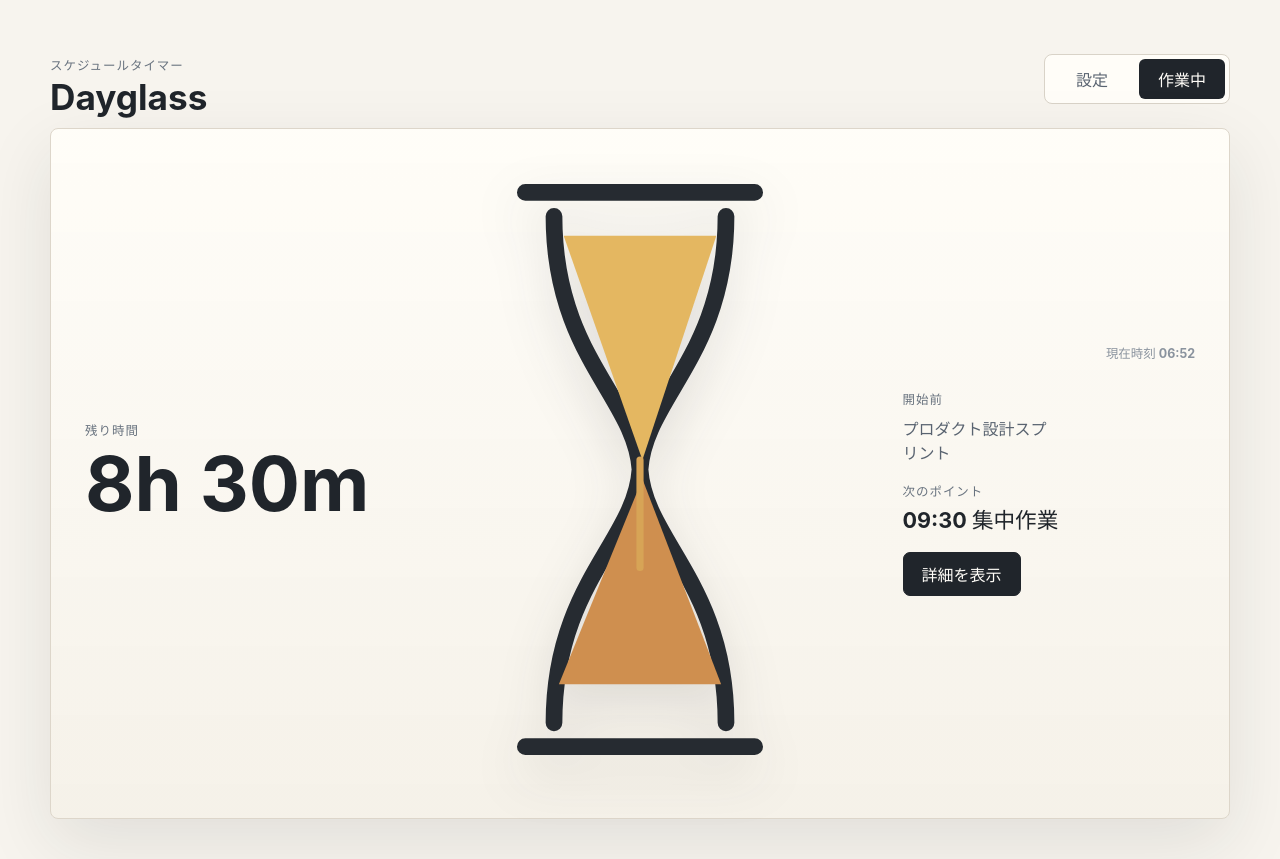
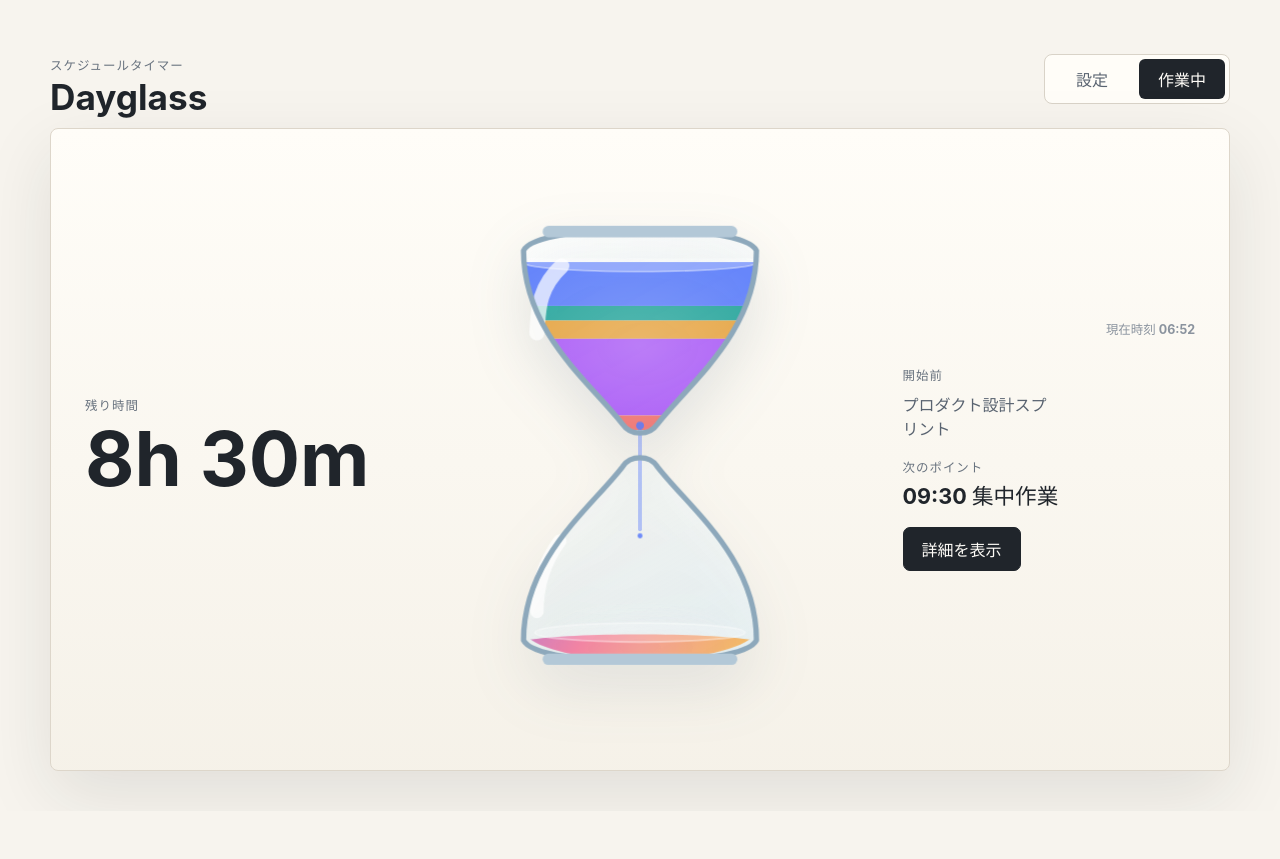
Before and after one commit to 427harinn/Dayglass, a React (Vite) app: page / in a window 1280 px wide. Both pictures are taken after a click on the button "作業中". After the commit the page ends 811 px from the top, so only its background shows below. Built offline with nearby package versions, Linux system fonts and the light colour scheme.

Commit message:
UIをアバウトに作成

```diff
--- a/src/components/FocusView.tsx
+++ b/src/components/FocusView.tsx
@@ -1,5 +1,6 @@
 import { useState } from 'react';
 import {
+  buildHourglassSegments,
   buildTimelineLayout,
   getCurrentEvent,
   getElapsedPercent,
@@ -35,6 +36,7 @@ export function FocusView({ session, currentTime }: FocusViewProps) {
   const nextEvent = getNextEvent(session.events, currentTime);
   const progressPercent = getElapsedPercent(session, currentTime);
   const timelineLayout = buildTimelineLayout(session, currentTime);
+  const hourglassSegments = buildHourglassSegments(session, currentTime);
   const statusBadgeLabel = getSessionStatusBadgeLabel(session, currentTime);
   const upcomingEvents = sortEventsByStartTime(session.events).filter((event) => {
     if (!event.endTime) {
@@ -55,7 +57,7 @@ export function FocusView({ session, currentTime }: FocusViewProps) {
           <strong>{minutesToDurationLabel(remainingMinutes)}</strong>
         </div>
 
-        <Hourglass progressPercent={progressPercent} />
+        <Hourglass segments={hourglassSegments} progressPercent={progressPercent} />
 
         <div className="focus-view__summary">
           <p className="focus-view__demo-time">現在時刻 {currentTime}</p>
--- a/src/components/Hourglass.tsx
+++ b/src/components/Hourglass.tsx
@@ -1,3 +1,5 @@
+import { useId } from 'react';
+import type { CSSProperties } from 'react';
 import type { HourglassSegment } from '../features/schedule/scheduleTypes';
 
 type HourglassProps = {
@@ -6,25 +8,125 @@ type HourglassProps = {
   showSegments?: boolean;
 };
 
-// 現時点では仮の砂時計表示。質感、動き、segment 表現は今後作り込む。
+type HourglassStyle = CSSProperties & {
+  '--hourglass-current-sand': string;
+};
+
 export function Hourglass({ segments = [], progressPercent, showSegments = false }: HourglassProps) {
-  const topHeight = Math.max(4, 88 - progressPercent * 0.72);
-  const bottomHeight = Math.min(82, progressPercent * 0.72);
+  const reactId = useId();
+  const clipId = `hourglass-${reactId.replace(/:/g, '')}`;
+  const safeProgress = Math.min(100, Math.max(0, progressPercent));
+  const topBottomY = 142;
+  const topMaxHeight = 88;
+  const topHeight = Math.max(3, topMaxHeight * ((100 - safeProgress) / 100));
+  const topY = topBottomY - topHeight;
+  const bottomBaseY = 252;
+  const bottomMaxHeight = 88;
+  const bottomHeight = Math.max(4, bottomMaxHeight * (safeProgress / 100));
+  const bottomTopY = bottomBaseY - bottomHeight;
+  const visibleSegments =
+    segments.length > 0
+      ? segments
+      : [{ id: 'remaining-session', label: 'Remaining session', color: '#6f98f7', percent: 100 }];
+  const segmentTotal = visibleSegments.reduce((total, segment) => total + Math.max(segment.percent, 0), 0) || 100;
+  let segmentOffset = topY;
+  const currentSandColor = visibleSegments[0]?.color ?? '#8e65ee';
 
   return (
-    <div className="hourglass" aria-label="Dayglass hourglass placeholder">
-      <svg viewBox="0 0 180 260" role="img">
+    <div
+      className="hourglass"
+      style={{ '--hourglass-current-sand': currentSandColor } as HourglassStyle}
+      aria-label="Dayglass hourglass"
+    >
+      <svg viewBox="0 0 220 300" role="img">
         <title>Session hourglass</title>
-        <path className="hourglass__frame" d="M42 14h96M42 246h96M54 24c0 58 34 76 36 106-2 30-36 48-36 106M126 24c0 58-34 76-36 106 2 30 36 48 36 106" />
-        <clipPath id="top-sand">
-          <path d={`M58 ${32 + (88 - topHeight)} L122 ${32 + (88 - topHeight)} L91 126 Z`} />
-        </clipPath>
-        <clipPath id="bottom-sand">
-          <path d={`M91 134 L124 ${220 - bottomHeight} L56 ${220 - bottomHeight} Z`} />
-        </clipPath>
-        <rect className="hourglass__sand" x="54" y="30" width="72" height="96" clipPath="url(#top-sand)" />
-        <rect className="hourglass__sand hourglass__sand--settled" x="54" y="132" width="72" height="92" clipPath="url(#bottom-sand)" />
-        <line className="hourglass__stream" x1="90" y1="126" x2="90" y2="171" />
+        <defs>
+          <linearGradient id={`${clipId}-glass`} x1="42" x2="178" y1="24" y2="270" gradientUnits="userSpaceOnUse">
+            <stop stopColor="#ffffff" stopOpacity="0.84" />
+            <stop offset="0.48" stopColor="#eaf7ff" stopOpacity="0.26" />
+            <stop offset="1" stopColor="#d8f1ff" stopOpacity="0.52" />
+          </linearGradient>
+          <linearGradient id={`${clipId}-settled`} x1="56" x2="164" y1="176" y2="252" gradientUnits="userSpaceOnUse">
+            <stop stopColor="#8d73ef" />
+            <stop offset="0.48" stopColor="#f26a91" />
+            <stop offset="1" stopColor="#f3ad4f" />
+          </linearGradient>
+          <radialGradient id={`${clipId}-sand-glow`} cx="50%" cy="50%" r="60%">
+            <stop stopColor="#ffffff" stopOpacity="0.42" />
+            <stop offset="1" stopColor="#ffffff" stopOpacity="0" />
+          </radialGradient>
+          <clipPath id={`${clipId}-top-sand`}>
+            <path d="M49 52 C52 91 85 117 101 139 C105 145 115 145 119 139 C135 117 168 91 171 52 Z" />
+          </clipPath>
+          <clipPath id={`${clipId}-bottom-sand`}>
+            <path d="M101 161 C85 183 52 209 49 248 C62 267 158 267 171 248 C168 209 135 183 119 161 C115 155 105 155 101 161 Z" />
+          </clipPath>
+        </defs>
+
+        <path
+          className="hourglass__glass-fill"
+          fill={`url(#${clipId}-glass)`}
+          d="M49 48 C49 91 84 117 101 139 C105 145 115 145 119 139 C136 117 171 91 171 48 C164 33 56 33 49 48 Z"
+        />
+        <path
+          className="hourglass__glass-fill"
+          fill={`url(#${clipId}-glass)`}
+          d="M101 161 C84 183 49 209 49 252 C56 267 164 267 171 252 C171 209 136 183 119 161 C115 155 105 155 101 161 Z"
+        />
+
+        <g clipPath={`url(#${clipId}-top-sand)`}>
+          {visibleSegments.map((segment) => {
+            const height = topHeight * (Math.max(segment.percent, 0) / segmentTotal);
+            const y = segmentOffset;
+            segmentOffset += height;
+
+            return (
+              <rect
+                key={segment.id}
+                className="hourglass__sand-layer"
+                x="45"
+                y={y}
+                width="130"
+                height={Math.max(height, 1)}
+                fill={segment.color}
+              >
+                <title>{`${segment.label}: ${Math.round(segment.percent)}%`}</title>
+              </rect>
+            );
+          })}
+          <rect className="hourglass__sand-sheen" x="45" y={topY} width="130" height={topHeight} fill={`url(#${clipId}-sand-glow)`} />
+          <ellipse className="hourglass__sand-surface" cx="110" cy={topY} rx="62" ry="5" />
+        </g>
+
+        <g className="hourglass__falling-sand" aria-hidden="true">
+          <line className="hourglass__sand-thread" x1="110" y1="142" x2="110" y2="194" />
+          <circle className="hourglass__grain hourglass__grain--one" cx="110" cy="150" r="2.9" />
+          <circle className="hourglass__grain hourglass__grain--two" cx="110" cy="168" r="2.4" />
+          <circle className="hourglass__grain hourglass__grain--three" cx="110" cy="187" r="2.1" />
+        </g>
+
+        <g clipPath={`url(#${clipId}-bottom-sand)`}>
+          <path
+            className="hourglass__settled-sand"
+            fill={`url(#${clipId}-settled)`}
+            d={`M51 ${bottomBaseY} C74 ${bottomTopY} 146 ${bottomTopY} 169 ${bottomBaseY} L169 266 L51 266 Z`}
+          />
+          <ellipse className="hourglass__settled-glow" cx="110" cy={bottomTopY + 8} rx="58" ry="24" fill={`url(#${clipId}-sand-glow)`} />
+          <ellipse className="hourglass__sand-surface hourglass__sand-surface--bottom" cx="110" cy={bottomTopY} rx="55" ry="5" />
+        </g>
+
+        <path
+          className="hourglass__glass-highlight hourglass__glass-highlight--top"
+          d="M69 56 C55 69 57 83 56 91"
+        />
+        <path
+          className="hourglass__glass-highlight hourglass__glass-highlight--bottom"
+          d="M68 200 C57 215 56 229 56 237"
+        />
+        <path className="hourglass__frame" d="M49 48 C49 91 84 117 101 139 C105 145 115 145 119 139 C136 117 171 91 171 48 C164 33 56 33 49 48 Z" />
+        <path className="hourglass__frame" d="M101 161 C84 183 49 209 49 252 C56 267 164 267 171 252 C171 209 136 183 119 161 C115 155 105 155 101 161 Z" />
+        <path className="hourglass__rim" d="M62 38 H158" />
+        <path className="hourglass__rim" d="M62 262 H158" />
       </svg>
 
       {showSegments ? (
--- a/src/styles.css
+++ b/src/styles.css
@@ -628,36 +628,116 @@ textarea::placeholder {
 }
 
 .hourglass {
+  --hourglass-current-sand: #8e65ee;
   display: grid;
   justify-items: center;
-  gap: 18px;
+  gap: 14px;
 }
 
 .hourglass svg {
-  width: min(100%, 430px);
+  width: min(100%, 420px);
   height: auto;
-  filter: drop-shadow(0 20px 26px rgb(32 37 43 / 0.12));
+  overflow: visible;
+  filter: drop-shadow(0 22px 28px rgb(59 84 105 / 0.14));
+}
+
+.hourglass__glass-fill {
+  opacity: 0.92;
 }
 
 .hourglass__frame {
   fill: none;
-  stroke: #262b31;
+  stroke: #8da8bb;
   stroke-linecap: round;
+  stroke-linejoin: round;
+  stroke-width: 2.8;
+}
+
+.hourglass__rim {
+  fill: none;
+  stroke: #b3c8d7;
+  stroke-linecap: round;
+  stroke-width: 6;
+}
+
+.hourglass__glass-highlight {
+  fill: none;
+  stroke: rgb(255 255 255 / 0.72);
+  stroke-linecap: round;
+  stroke-width: 8;
+}
+
+.hourglass__glass-highlight--bottom {
   stroke-width: 7;
 }
 
-.hourglass__sand {
-  fill: #e4b761;
+.hourglass__sand-layer {
+  opacity: 0.92;
 }
 
-.hourglass__sand--settled {
-  fill: #cf8f4f;
+.hourglass__sand-sheen {
+  opacity: 0.42;
 }
 
-.hourglass__stream {
-  stroke: #d7a456;
+.hourglass__sand-surface {
+  fill: rgb(255 255 255 / 0.28);
+  stroke: rgb(255 255 255 / 0.34);
+  stroke-width: 1;
+}
+
+.hourglass__sand-surface--bottom {
+  fill: rgb(255 255 255 / 0.18);
+}
+
+.hourglass__settled-sand {
+  opacity: 0.88;
+}
+
+.hourglass__settled-glow {
+  opacity: 0.32;
+}
+
+.hourglass__sand-thread {
+  stroke: var(--hourglass-current-sand);
   stroke-linecap: round;
-  stroke-width: 3;
+  stroke-width: 2;
+  opacity: 0.42;
+}
+
+.hourglass__grain {
+  fill: var(--hourglass-current-sand);
+  opacity: 0.84;
+  transform-box: fill-box;
+  transform-origin: center;
+  animation: hourglass-grain-fall 1.28s ease-in infinite;
+}
+
+.hourglass__grain--two {
+  animation-delay: 0.32s;
+}
+
+.hourglass__grain--three {
+  animation-delay: 0.68s;
+}
+
+@keyframes hourglass-grain-fall {
+  0% {
+    opacity: 0;
+    transform: translateY(-13px) scale(0.72);
+  }
+
+  18% {
+    opacity: 0.86;
+  }
+
+  74% {
+    opacity: 0.78;
+  }
+
+  100% {
+    opacity: 0;
+    transform: translateY(34px) scale(0.5);
+  }
 }
 
 .hourglass__segments {
```
Also changed, not shown: 1 other file (tests, documents, lock files or other folders).
